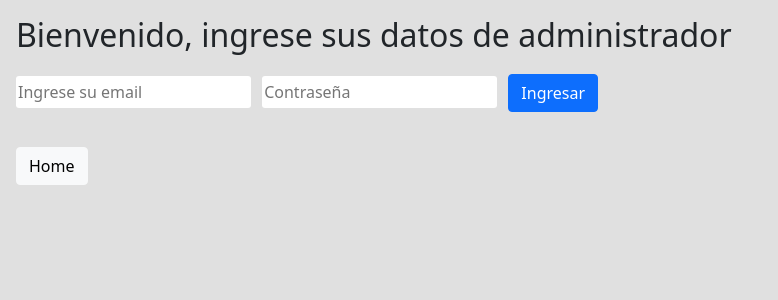
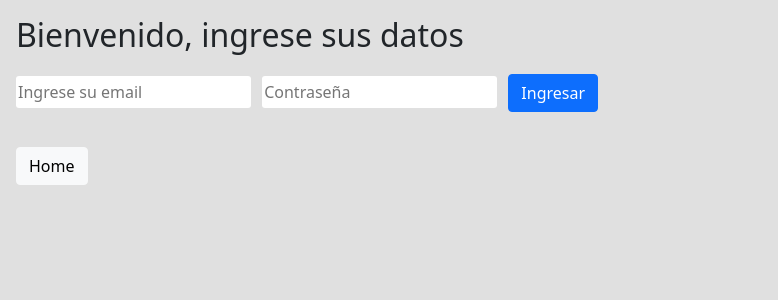
Before and after one commit to zerocool01010/web2_tpe_alt, a PHP site: page /login in a window 1280 px wide. Shown: the top 300 px of the page, without its empty margins (0-778 px from the left). Run offline with PHP 8.4, Linux system fonts and the light colour scheme.

Commit message:
Corregido título

```diff
--- a/templates/login.tpl
+++ b/templates/login.tpl
@@ -1,6 +1,6 @@
 {include file="header.tpl"}
 
-<h2>Bienvenido, ingrese sus datos de administrador</h2>
+<h2>Bienvenido, ingrese sus datos</h2>
 
 <form action="verifyLogin" method="POST">
         <input placeholder="Ingrese su email" type="text" name="user" required>
```
